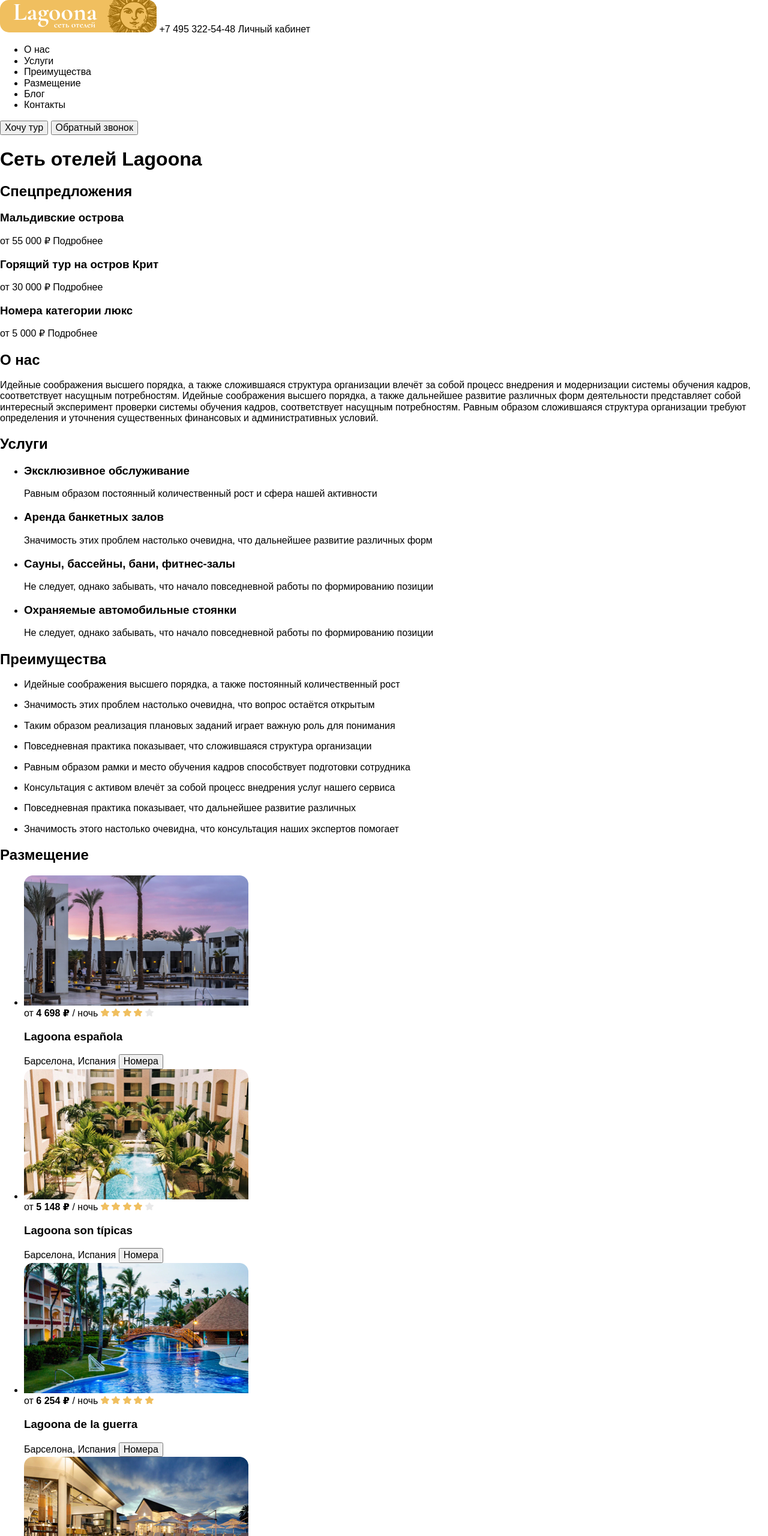
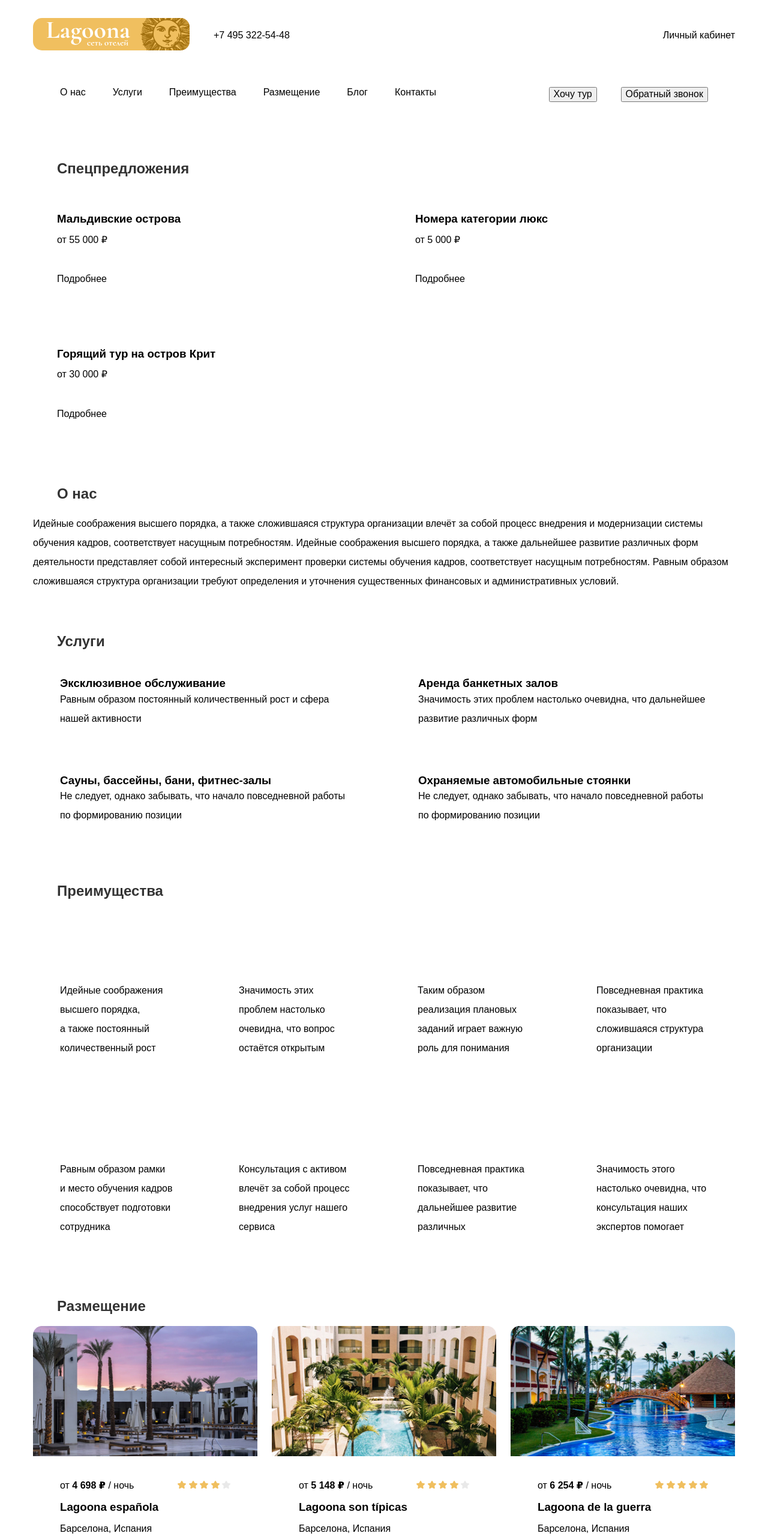
Before and after one commit to antonSyomin/euclid_sweb-page, a plain HTML site: page 07_layout-flexbox/index.html in a window 1280 px wide. Shown: the top 2560 px of the page at 60% size. Drawn offline with Linux system fonts and the light colour scheme.

Commit message:
Расположил элементы с помощью флексбокса и добавил отстутпы

```diff
--- a/07_layout-flexbox/css/style.css
+++ b/07_layout-flexbox/css/style.css
@@ -18,5 +18,194 @@
 }
 
 body {
+  min-width: 1200px;
 	font-family: Arial, Verdana, sans-serif;
 }
+
+/* global */
+.list-reset {
+  margin: 0;
+  padding: 0;
+  list-style: none;
+}
+
+/* .btn-reset {
+  padding: 0;
+  border: none;
+  background-color: transparent;
+  cursor: pointer;
+} */
+
+.flex {
+  display: flex;
+}
+
+.container {
+  width: 1200px;
+  padding: 0 15px;
+  margin: 0 auto;
+}
+
+.section-title {
+  margin: 0;
+  margin-bottom: 20px;
+  padding-left: 40px;
+  color: #333333;
+}
+
+.text {
+  margin: 0;
+  font-size: 16px;
+  line-height: 200%;
+  color: #000000;
+}
+
+.section-offset {
+  margin-bottom: 70px;
+}
+
+.hidden {
+  display: none;
+}
+
+
+
+/*   HEADER   */
+.header {
+  padding-top: 30px;
+  margin-bottom: 70px;
+}
+
+.logo-contacts-wrap {
+  align-items: center;
+  margin-bottom: 30px;
+}
+
+.header-logo {
+  margin-right: 40px;
+}
+
+.header-phone {
+  margin-right: auto;
+}
+
+.header-nav {
+  padding: 27px 45px;
+}
+
+.header-list {
+  margin-right: auto;
+}
+
+.header-list-item:not(:last-child) {
+  margin-right: 45px;
+}
+
+.left-header-btn {
+  margin-right: 40px;
+}
+
+/*   specials   */
+.specials-left-wrap {
+  margin-right: 24px;
+}
+.specials-item {
+  margin: 0;
+  padding: 40px;
+  width: 573px;
+  flex-direction: column;
+}
+.specials-item:not(:last-child) {
+  margin-bottom: 24px;
+}
+
+.specials-title {
+  margin: 0;
+  margin-bottom: 15px;
+}
+
+.specials-price {
+  margin-bottom: 47px;
+}
+
+
+/*   services   */
+.services-list {
+  flex-wrap: wrap;
+}
+
+.services-item {
+  padding: 26px 45px;
+  width: 573px;
+}
+
+.services-item:not(:nth-child(n + 3)) {
+  margin-bottom: 24px;
+}
+
+.services-item:not(:nth-child(2n)) {
+  margin-right: 24px;
+}
+
+.service-title {
+  margin: 0;
+}
+
+/*   advantages   */
+.advantages-list {
+  flex-wrap: wrap;
+}
+
+.advantages-item {
+  width: 276px;
+  padding: 116px 42px 32px 45px;
+}
+
+.advantages-item:not(:nth-child(4n)) {
+  margin-right: 22px;
+}
+
+.advantages-item:not(:nth-last-child(-n + 4)) {
+  margin-bottom: 22px;
+}
+
+/*   placement   */
+.placement-list {
+  flex-wrap: wrap;
+}
+
+.placement-item {
+  width: 374px;
+}
+
+.placement-item:not(:nth-child(3n)) {
+  margin-right: 24px;
+}
+
+.placement-item:not(:nth-last-child(-n+3)) {
+  margin-bottom: 24px;
+}
+
+.placement-preview-image {
+  margin-bottom: 35px;
+}
+
+.placement-preview-text {
+  flex-direction: column;
+  padding: 45px;
+  padding-top: 0;
+}
+
+.placement-title {
+  margin: 0;
+  margin-bottom: 16px;
+}
+
+.price-rating {
+  margin-bottom: 16px;
+  justify-content: space-between;
+}
+
+.country-city {
+  margin-bottom: 20px;
+}
--- a/07_layout-flexbox/index.html
+++ b/07_layout-flexbox/index.html
@@ -8,18 +8,18 @@
   <link rel="stylesheet" href="css/style.css">
 </head>
 <body>
-  <header class="header">
+  <header class="header flex">
     <div class="container">
-      <div>
+      <div class="logo-contacts-wrap flex">
         <a href="#" class="header-logo">
-          <img class="header-logo" src="img/logo.svg" alt="Логотип Lagoona">
+          <img src="img/logo.svg" alt="Логотип Lagoona">
         </a>
-        <a href="tel:74953225448">+7&nbsp;495 322-54-48</a>
+        <a class="header-phone" href="tel:74953225448">+7&nbsp;495 322-54-48</a>
         <a href="#" class="link account-link">Личный кабинет</a>
       </div>
       <div>
-        <nav class="header-nav">
-          <ul class="header-list">
+        <nav class="header-nav flex">
+          <ul class="header-list list-reset flex">
             <li class="header-list-item">
               <a href="#about-us" class="header-link">
                 О нас
@@ -51,24 +51,22 @@
               </a>
             </li>
           </ul>
+          <button class="btn left-header-btn btn-reset">Хочу тур</button>
+          <button class="btn btn-reset">Обратный звонок</button>
         </nav>
-      </div>
-      <div>
-        <button class="btn">Хочу тур</button>
-        <button class="btn hedaer-btn">Обратный звонок</button>
       </div>
     </div>
   </header>
   <main class="main">
     <h1 class="hidden">Сеть отелей Lagoona</h1>
-    <section class="specials">
+    <section class="specials section-offset">
       <div class="container">
         <h2 class="section-title">
           Спецпредложения
         </h2>
-          <div class="cpescials-list">
-            <div>
-              <div class="specials-item">
+          <div class="specials-list flex">
+            <div class="specials-left-wrap">
+              <div class="specials-item flex">
                 <h3 class="specials-title">
                   Мальдивские острова
                 </h3>
@@ -79,7 +77,7 @@
                   Подробнее
                 </a>
               </div>
-              <div class="specials-item">
+              <div class="specials-item flex">
                 <h3 class="specials-title">
                   Горящий тур на&nbsp;остров Крит
                 </h3>
@@ -91,7 +89,7 @@
                 </a>
               </div>
           </div>
-          <div class="specials-item">
+          <div class="specials-item flex">
             <h3 class="specials-title">
               Номера категории люкс
             </h3>
@@ -105,7 +103,7 @@
         </div>
       </div>
     </section>
-    <section class="about-us" id="about-us">
+    <section class="about-us section-offset" id="about-us">
       <div class="container">
         <h2 class="section-title">
           О&nbsp;нас
@@ -116,30 +114,30 @@
         </p>
       </div>
     </section>
-    <section class="services" id="services">
+    <section class="services section-offset" id="services">
       <div class="container">
         <h2 class="section-title">Услуги</h2>
-        <ul class="services-list">
+        <ul class="services-list list-reset flex">
           <li class="services-item">
-            <h3 class="servise-title"><a href="#" class="link">Эксклюзивное обслуживание</a></h3>
+            <h3 class="service-title"><a href="#" class="link">Эксклюзивное обслуживание</a></h3>
             <p class="text">
               Равным образом постоянный количественный рост и&nbsp;сфера нашей активности
             </p>
           </li>
           <li class="services-item">
-            <h3 class="servise-title"><a href="#" class="link">Аренда банкетных залов</a></h3>
+            <h3 class="service-title"><a href="#" class="link">Аренда банкетных залов</a></h3>
             <p class="text">
               Значимость этих проблем настолько очевидна, что дальнейшее развитие различных форм
             </p>
           </li>
           <li class="services-item">
-            <h3 class="servise-title"><a href="#" class="link">Сауны, бассейны, бани, фитнес-залы</a></h3>
+            <h3 class="service-title"><a href="#" class="link">Сауны, бассейны, бани, фитнес-залы</a></h3>
             <p class="text">
               Не&nbsp;следует, однако забывать, что начало повседневной работы по&nbsp;формированию позиции
             </p>
           </li>
           <li class="services-item">
-            <h3 class="servise-title"><a href="#" class="link">Охраняемые автомобильные стоянки</a></h3>
+            <h3 class="service-title"><a href="#" class="link">Охраняемые автомобильные стоянки</a></h3>
             <p class="text">
               Не&nbsp;следует, однако забывать, что начало повседневной работы по&nbsp;формированию позиции
             </p>
@@ -147,12 +145,12 @@
         </ul>
       </div>
     </section>
-    <section class="advantages" id="advantages">
+    <section class="advantages section-offset" id="advantages">
       <div class="container">
         <h2 class="section-title">
           Преимущества
         </h2>
-        <ul class="advantages-list">
+        <ul class="advantages-list list-reset flex">
           <li class="advantages-item">
             <p class="text">
               Идейные соображения высшего порядка, а&nbsp;также постоянный количественный рост
@@ -160,7 +158,7 @@
           </li>
           <li class="advantages-item">
             <p class="text">
-              Значимость этих проблем настолько очевидна, что вопрос остаётся открытым
+              Значимость этих проблем настолько очевидна, что&nbsp;вопрос остаётся открытым
             </p>
           </li>
           <li class="advantages-item">
@@ -196,35 +194,37 @@
         </ul>
       </div>
     </section>
-    <section class="placement" id="placement">
+    <section class="placement section-offset" id="placement">
       <div class="container">
         <h2 class="section-title">
           Размещение
         </h2>
-        <ul class="placement-list">
+        <ul class="placement-list list-reset flex">
           <li class="placement-item">
             <article class="placement-preview">
               <img src="img/place-1.jpg" alt="Фото отеля" class="placement-preview-image">
               <div class="placement-preview-text">
+                <div class="price-rating flex">
                   <div>
                     <span> от </span>
                     <b>4&nbsp;698&nbsp;₽</b>
                     <span>/ ночь</span>
-                  <span class="raiting">
+                  </div>
+                  <div class="raiting">
                     <img src="img/star-yellow.svg" alt="Рейтинг отеля 4 из 5">
                     <img src="img/star-yellow.svg" alt="">
                     <img src="img/star-yellow.svg" alt="">
                     <img src="img/star-yellow.svg" alt="">
                     <img src="img/star-grey.svg" alt="">
-                  </span>
+                  </div>
                 </div>
                 <h3 class="placement-title">
                   Lagoona espa&ntilde;ola
                 </h3>
-                <span class="country-city">
+                <p class="country-city">
                   Барселона, Испания
-                </span>
-                <button class="btn">Номера</button>
+                </p>
+                <button class="btn btn-reset">Номера</button>
               </div>
             </article>
           </li>
@@ -232,25 +232,27 @@
             <article class="placement-preview">
               <img src="img/place-2.jpg" alt="Фото отеля" class="placement-preview-image">
               <div class="placement-preview-text">
+                <div class="price-rating flex">
                   <div>
                     <span> от </span>
                     <b>5&nbsp;148&nbsp;₽</b>
                     <span> / ночь</span>
-                  <span class="raiting">
+                  </div>
+                  <div class="raiting">
                     <img src="img/star-yellow.svg" alt="Рейтинг отеля 4 из 5">
                     <img src="img/star-yellow.svg" alt="">
                     <img src="img/star-yellow.svg" alt="">
                     <img src="img/star-yellow.svg" alt="">
                     <img src="img/star-grey.svg" alt="">
-                  </span>
+                  </div>
                 </div>
                 <h3 class="placement-title">
                   Lagoona son t&iacute;picas
                 </h3>
-                <span class="country-city">
+                <p class="country-city">
                   Барселона, Испания
-                </span>
-                <button class="btn">Номера</button>
+                </p>
+                <button class="btn btn-reset">Номера</button>
               </div>
             </article>
           </li>
@@ -258,25 +260,27 @@
             <article class="placement-preview">
               <img src="img/place-3.jpg" alt="Фото отеля" class="placement-preview-image">
               <div class="placement-preview-text">
+                <div class="price-rating flex">
                   <div>
                     <span>от</span>
                     <b>6&nbsp;254&nbsp;₽</b>
                     <span> / ночь</span>
-                  <span class="raiting">
+                  </div>
+                  <div class="raiting">
                     <img src="img/star-yellow.svg" alt="Рейтинг отеля 5 из 5">
                     <img src="img/star-yellow.svg" alt="">
                     <img src="img/star-yellow.svg" alt="">
                     <img src="img/star-yellow.svg" alt="">
                     <img src="img/star-yellow.svg" alt="">
-                  </span>
+                  </div>
                 </div>
                 <h3 class="placement-title">
                   Lagoona de&nbsp;la&nbsp;guerra
                 </h3>
-                <span class="country-city">
+                <p class="country-city">
                   Барселона, Испания
-                </span>
-                <button class="btn">Номера</button>
+                </p>
+                <button class="btn btn-reset">Номера</button>
               </div>
             </article>
           </li>
@@ -284,25 +288,27 @@
             <article class="placement-preview">
               <img src="img/place-4.jpg" alt="Фото отеля" class="placement-preview-image">
               <div class="placement-preview-text">
+                <div class="price-rating flex">
                   <div>
                     <span>от</span>
                     <b>6&nbsp;320&nbsp;₽</b>
                     <span>/ ночь</span>
-                  <span class="raiting">
+                  </div>
+                  <div class="raiting">
                     <img src="img/star-yellow.svg" alt="Рейтинг отеля 5 из 5">
                     <img src="img/star-yellow.svg" alt="">
                     <img src="img/star-yellow.svg" alt="">
                     <img src="img/star-yellow.svg" alt="">
                     <img src="img/star-yellow.svg" alt="">
-                  </span>
+                  </div>
                 </div>
                 <h3 class="placement-title">
                   Lagoona mentira piadosa
                 </h3>
-                <span class="country-city">
+                <p class="country-city">
                   Барселона, Испания
-                </span>
-                <button class="btn">Номера</button>
+                </p>
+                <button class="btn btn-reset">Номера</button>
               </div>
             </article>
           </li>
@@ -310,25 +316,27 @@
             <article class="placement-preview">
               <img src="img/place-5.jpg" alt="Фото отеля" class="placement-preview-image">
               <div class="placement-preview-text">
+                <div class="price-rating flex">
                   <div>
                     <span>от</span>
                     <b>6&nbsp;457&nbsp;₽</b>
                     <span>/ ночь</span>
-                  <span class="raiting">
+                  </div>
+                  <div class="raiting">
                     <img src="img/star-yellow.svg" alt="Рейтинг отеля 4 из 5">
                     <img src="img/star-yellow.svg" alt="">
                     <img src="img/star-yellow.svg" alt="">
                     <img src="img/star-yellow.svg" alt="">
                     <img src="img/star-grey.svg" alt="">
-                  </span>
+                  </div>
                 </div>
                 <h3 class="placement-title">
                   Lagoona empujar la&nbsp;creatividad
                 </h3>
-                <span class="country-city">
+                <p class="country-city">
                   Барселона, Испания
-                </span>
-                <button class="btn">Номера</button>
+                </p>
+                <button class="btn btn-reset">Номера</button>
               </div>
             </article>
           </li>
@@ -336,25 +344,27 @@
             <article class="placement-preview">
               <img src="img/place-6.jpg" alt="Фото отеля" class="placement-preview-image">
               <div class="placement-preview-text">
+                <div class="price-rating flex">
                   <div>
                     <span class="placement-price">от</span>
                     <b>6&nbsp;320&nbsp;₽</b>
                     <span>/ ночь</span>
-                  <span class="raiting">
+                  </div>
+                  <div class="raiting">
                     <img src="img/star-yellow.svg" alt="Рейтинг отеля 4 из 5">
                     <img src="img/star-yellow.svg" alt="">
                     <img src="img/star-yellow.svg" alt="">
                     <img src="img/star-yellow.svg" alt="">
                     <img src="img/star-grey.svg" alt="">
-                  </span>
+                  </div>
                 </div>
                 <h3 class="placement-title">
                   Lagoona el&nbsp;retorno
                 </h3>
-                <span class="country-city">
+                <p class="country-city">
                   Барселона, Испания
-                </span>
-                <button class="btn">Номера</button>
+                </p>
+                <button class="btn btn-reset">Номера</button>
               </div>
             </article>
           </li>
@@ -362,25 +372,27 @@
             <article class="placement-preview">
               <img src="img/place-7.jpg" alt="Фото отеля" class="placement-preview-image">
               <div class="placement-preview-text">
+                <div class="price-rating flex">
                   <div>
                     <span>от</span>
                     <b>6&nbsp;505&nbsp;₽</b>
                     <span>/ ночь</span>
-                  <span class="raiting">
+                  </div>
+                  <div class="raiting">
                     <img src="img/star-yellow.svg" alt="Рейтинг отеля 5 из 5">
                     <img src="img/star-yellow.svg" alt="">
                     <img src="img/star-yellow.svg" alt="">
                     <img src="img/star-yellow.svg" alt="">
                     <img src="img/star-yellow.svg" alt="">
-                  </span>
+                  </div>
                 </div>
                 <h3 class="placement-title">
                   Lagoona mentira piadosa
                 </h3>
-                <span class="country-city">
+                <p class="country-city">
                   Барселона, Испания
-                </span>
-                <button class="btn">Номера</button>
+                </p>
+                <button class="btn btn-reset">Номера</button>
               </div>
             </article>
           </li>
@@ -388,25 +400,27 @@
             <article class="placement-preview">
               <img src="img/place-8.jpg" alt="Фото отеля" class="placement-preview-image">
               <div class="placement-preview-text">
+                <div class="price-rating flex">
                   <div>
                     <span>от</span>
                     <b>6&nbsp;824&nbsp;₽</b>
-                  <span>/ ночь</span>
-                  <span class="raiting">
+                    <span class="anythin">/ ночь</span>
+                  </div>
+                  <div class="raiting">
                     <img src="img/star-yellow.svg" alt="Рейтинг отеля 4 из 5">
                     <img src="img/star-yellow.svg" alt="">
                     <img src="img/star-yellow.svg" alt="">
                     <img src="img/star-yellow.svg" alt="">
                     <img src="img/star-grey.svg" alt="">
-                  </span>
+                  </div>
                 </div>
                 <h3 class="placement-title">
                   Lagoona suerte sigui&oacute; siempre
                 </h3>
-                <span class="country-city">
+                <p class="country-city">
                   Барселона, Испания
-                </span>
-                <button class="btn">Номера</button>
+                </p>
+                <button class="btn btn-reset">Номера</button>
               </div>
             </article>
           </li>
```
Lines whose indentation alone changed are shown as unchanged.
